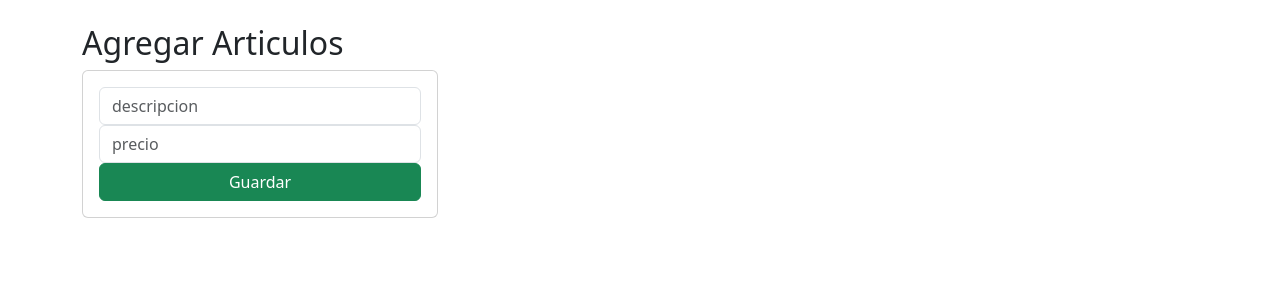
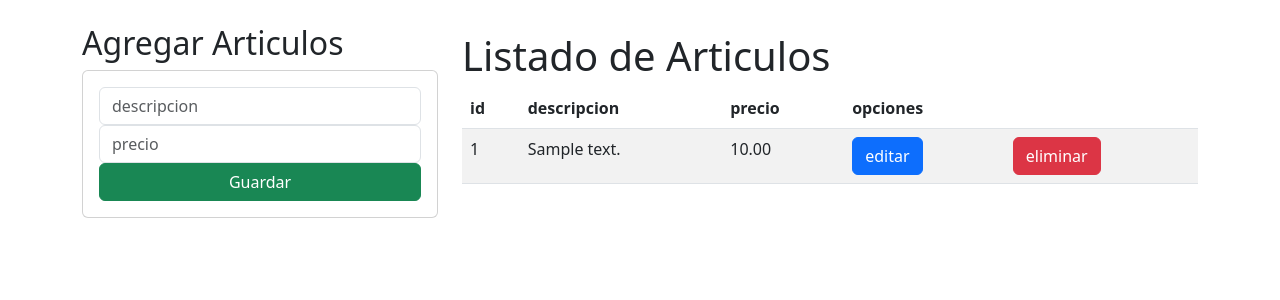
Before and after one commit to esteban4012/CRUD_Django, a Django app: page / in a window 1280 px wide. Shown: the part 56-356 px from the top of the page. Run offline with Django 4.2, Linux system fonts and the light colour scheme; tables that the repository leaves empty hold one stand-in row (values such as "Sample post").

Commit message:
con ayuda de Bootstrap realizamos el listado de los articulos con su boton para eliminar y editar articulos

```diff
--- a/inventario/templates/inventario/home.html
+++ b/inventario/templates/inventario/home.html
@@ -22,5 +22,31 @@
           </div>
       </div>
   </div>
-
+  <div class="col-sm-12 col-md-6 col-lg-8 col-xl-8">
+    <div class="table-responsive py-2">
+        <h1>Listado de Articulos</h1>
+        <table class="table table-striped">
+            <thead>
+                <tr>
+                    <th>id</th>
+                    <th>descripcion</th>
+                    <th>precio</th>
+                    <th colspan="2">opciones</th>
+                </tr>
+            </thead>
+            <tbody>
+                {% for a in articulo %}
+                <tr>
+                    <td>{{a.id}}</td>
+                    <td>{{a.descripcion}}</td>
+                    <td>{{a.precio}}</td>
+                    <td><a href="edicionArticulo/{{a.id}}" class="btn btn-primary">editar</a></td>
+                    <td><a href="eliminarArticulo/{{a.id}}" class="btn btn-danger btnEliminacion">eliminar</a></td>
+                </tr>
+                {% endfor %}
+            </tbody>
+        </table>
+    </div>
+  </div>
+</div>
 {% endblock %}
```
